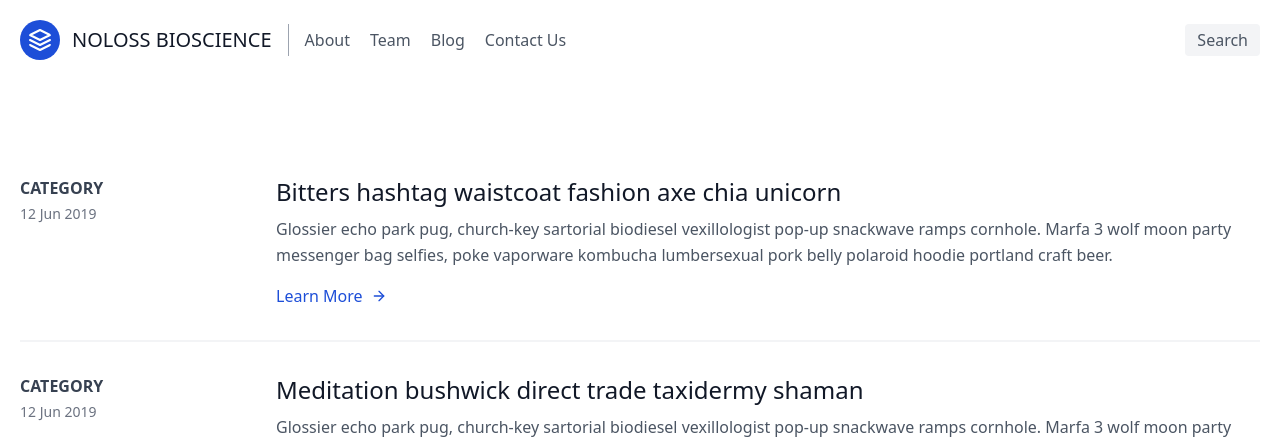
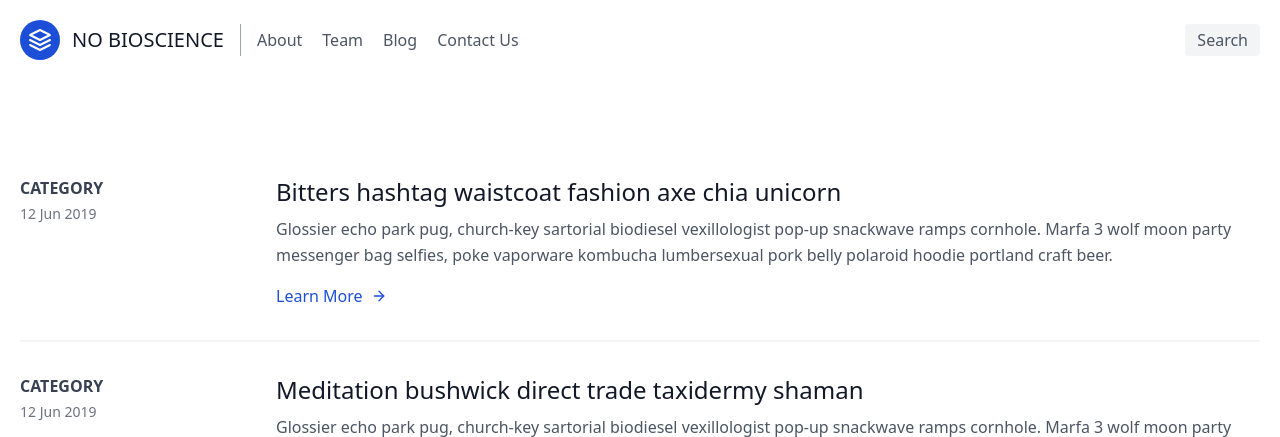
Before and after one commit to partrita/heroku-biohoxy, a Django app: page /blog in a window 1280 px wide. Shown: the top 437 px of the page. Run offline with Django 3.2, Linux system fonts and the light colour scheme.

Commit message:
Revert "20210328"
This reverts commit 348c8d383f6c9acfd70807ae734f7c518c9d9683.

```diff
--- a/templates/base.html
+++ b/templates/base.html
@@ -10,7 +10,7 @@
             <svg xmlns="http://www.w3.org/2000/svg" fill="none" stroke="currentColor" stroke-linecap="round" stroke-linejoin="round" stroke-width="2" class="w-10 h-10 text-white p-2 bg-blue-700 rounded-full" viewBox="0 0 24 24">
               <path d="M12 2L2 7l10 5 10-5-10-5zM2 17l10 5 10-5M2 12l10 5 10-5"></path>
                  </svg>
-      <span class="ml-3 text-xl">NOLOSS BIOSCIENCE</span>
+      <span class="ml-3 text-xl">NO BIOSCIENCE</span>
     </a>
     <nav class="md:mr-auto md:ml-4 md:py-1 md:pl-4 md:border-l md:border-gray-400	flex flex-wrap items-center text-base justify-center">
       <a class="mr-5 hover:text-gray-900" href="{% url 'page:about'%}">About</a>
```
Also changed, not shown: 1 other file.
